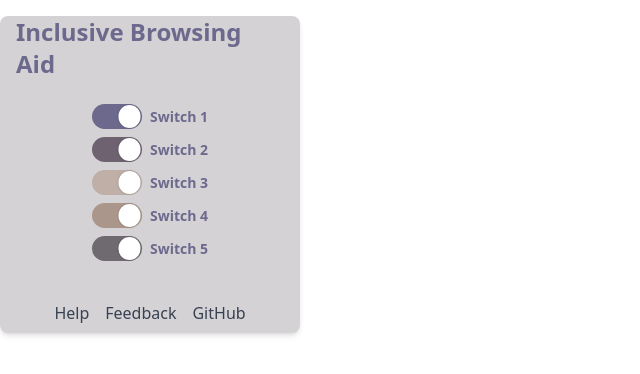
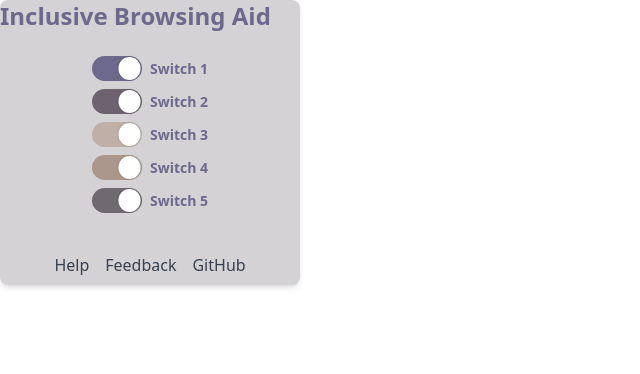
Before and after one commit to Inclusive-Browsing-Aid-Organization/Inclusive-Browsing-Aid, a React (Create React App) app: page / in a window 1280 px wide. Shown: the top 374 px of the page, without its empty margins (0-640 px from the left). Built offline with nearby package versions, Linux system fonts and the light colour scheme.

Commit message:
style menu 2

```diff
--- a/src/components/Header.js
+++ b/src/components/Header.js
@@ -2,7 +2,7 @@ import React from 'react';
 
 const Header = () => {
   return (
-    <h1 className="text-2xl font-bold text-ultraViolet m-4">Inclusive Browsing Aid</h1>
+    <h1 className="text-2xl font-bold text-ultraViolet mb-4">Inclusive Browsing Aid</h1>
   );
 };
 
```
